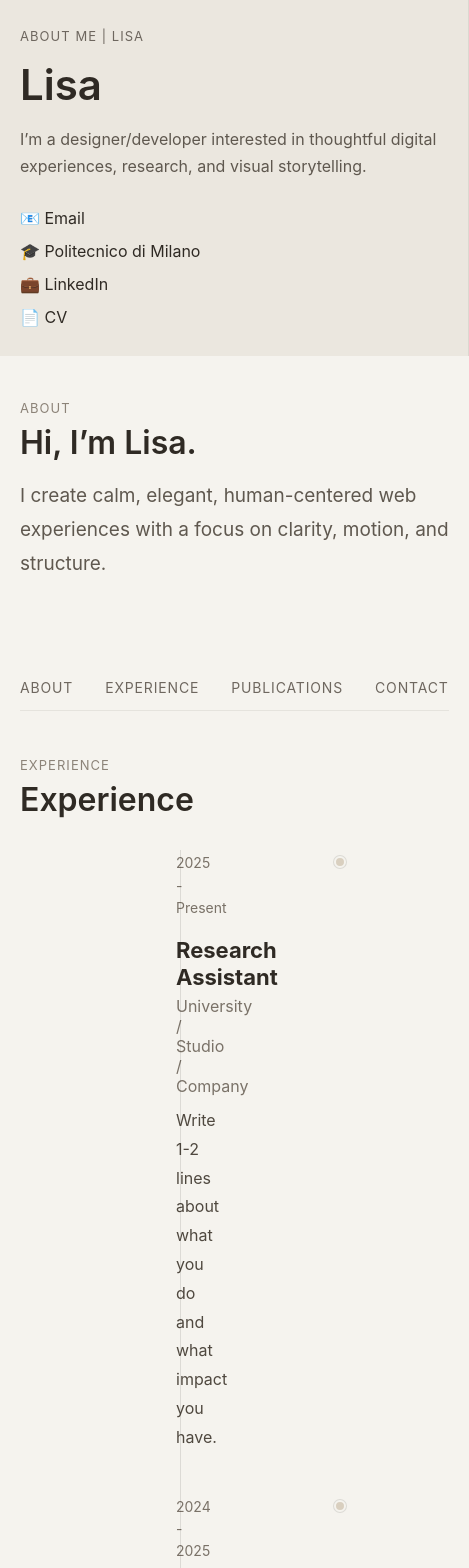
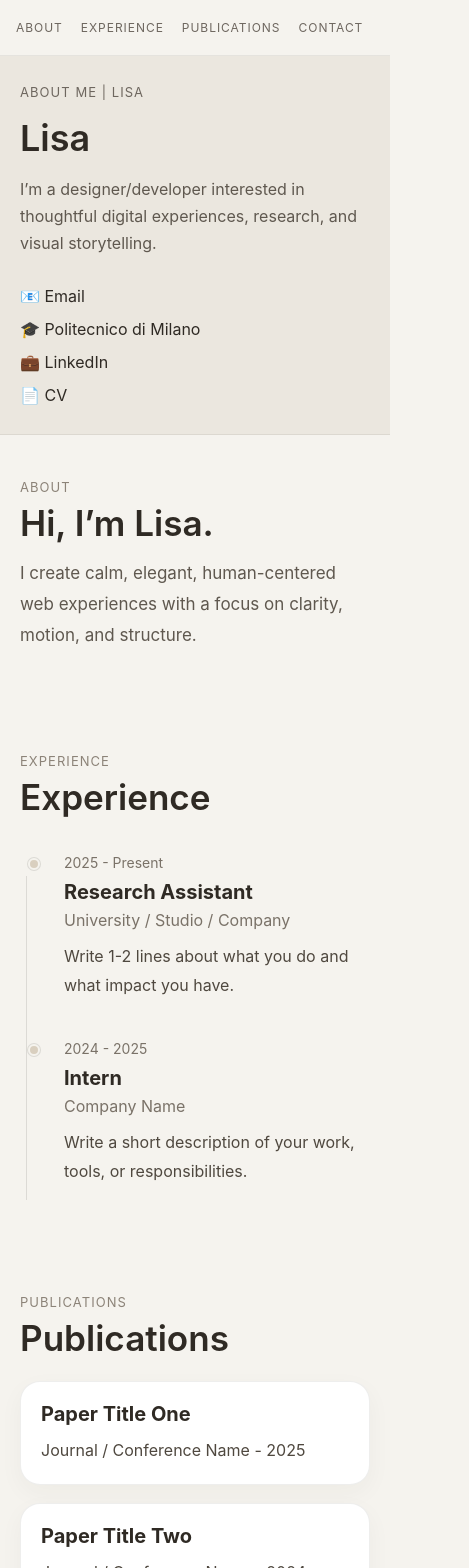
Before and after one commit to LisaPi1/my-portfolio, a React (Vite) app: page / in a window 390 px wide. Shown: the top 1568 px of the page, 469 px wide, since content can reach past the window. Built offline with nearby package versions, Linux system fonts and the light colour scheme.

Commit message:
navigation bar, again

```diff
--- a/src/App.css
+++ b/src/App.css
@@ -1,5 +1,9 @@
 * {
   box-sizing: border-box;
+}
+
+:root {
+  --topbar-height: 64px;
 }
 
 html,
@@ -24,18 +28,58 @@ a {
   text-decoration: none;
 }
 
+/* TOP BAR */
+.topbar {
+  position: fixed;
+  top: 0;
+  left: 0;
+  width: 100%;
+  height: var(--topbar-height);
+  z-index: 1000;
+  background: rgba(245, 243, 238, 0.94);
+  backdrop-filter: blur(8px);
+  border-bottom: 1px solid rgba(47, 42, 36, 0.08);
+}
+
+.topbar-nav {
+  height: 100%;
+  display: flex;
+  align-items: center;
+  justify-content: center;
+  gap: 32px;
+  padding: 0 20px;
+  overflow-x: auto;
+  white-space: nowrap;
+}
+
+.topbar-nav a {
+  font-size: 13px;
+  letter-spacing: 0.08em;
+  text-transform: uppercase;
+  color: #6e675f;
+  flex: 0 0 auto;
+  transition: opacity 0.2s ease, color 0.2s ease;
+}
+
+.topbar-nav a:hover {
+  opacity: 0.7;
+  color: #2f2a24;
+}
+
+/* MAIN LAYOUT */
 .layout {
   display: grid;
   grid-template-columns: 320px 1fr;
   min-height: 100vh;
+  padding-top: var(--topbar-height);
 }
 
 .sidebar {
   background: #ebe7df;
   border-right: 1px solid rgba(47, 42, 36, 0.08);
   position: sticky;
-  top: 0;
-  height: 100vh;
+  top: var(--topbar-height);
+  height: calc(100vh - var(--topbar-height));
 }
 
 .sidebar-inner {
@@ -92,7 +136,7 @@ a {
 .section {
   padding: 22px 0 64px;
   max-width: 860px;
-  scroll-margin-top: 24px;
+  scroll-margin-top: 96px;
 }
 
 .hero-section {
@@ -121,6 +165,7 @@ a {
   max-width: 700px;
 }
 
+/* PUBLICATIONS */
 .stack {
   display: flex;
   flex-direction: column;
@@ -128,7 +173,6 @@ a {
   margin-top: 24px;
 }
 
-/* PUBLICATION CARDS ONLY */
 .card {
   background: #ffffff;
   border: 1px solid rgba(47, 42, 36, 0.08);
@@ -142,6 +186,12 @@ a {
   font-size: 22px;
 }
 
+.card p {
+  margin: 10px 0 0;
+  line-height: 1.75;
+  color: #4f483f;
+}
+
 .publication-card {
   transition: transform 0.2s ease, box-shadow 0.2s ease;
 }
@@ -151,42 +201,37 @@ a {
   box-shadow: 0 16px 34px rgba(47, 42, 36, 0.08);
 }
 
+/* TEXT HELPERS */
 .muted,
 .date {
   color: #7a7268;
 }
 
-.card p {
-  margin: 10px 0 0;
-  line-height: 1.75;
-  color: #4f483f;
-}
-
-/* TIMELINE EXPERIENCE */
+/* EXPERIENCE TIMELINE */
 .timeline {
   position: relative;
   margin-top: 28px;
   display: flex;
   flex-direction: column;
-  gap: 10px;
+  gap: 8px;
 }
 
 .timeline::before {
   content: "";
   position: absolute;
-  top: 6px;
-  bottom: 6px;
-  left: 168px;
+  top: 8px;
+  bottom: 8px;
+  left: 158px;
   width: 1px;
   background: rgba(47, 42, 36, 0.12);
 }
 
 .timeline-item {
   display: grid;
-  grid-template-columns: 140px 56px 1fr;
-  gap: 14px;
+  grid-template-columns: 140px 36px 1fr;
+  column-gap: 18px;
   align-items: start;
-  padding: 8px 0 24px;
+  padding: 8px 0 26px;
 }
 
 .timeline-date {
@@ -194,29 +239,25 @@ a {
   line-height: 1.6;
   color: #7a7268;
   text-align: right;
-  padding-top: 2px;
+  padding-top: 3px;
 }
 
 .timeline-marker {
-  position: relative;
   display: flex;
   justify-content: center;
-  min-height: 100%;
+  align-items: flex-start;
+  position: relative;
 }
 
 .timeline-dot {
   width: 12px;
   height: 12px;
-  border-radius: 999px;
+  border-radius: 50%;
   background: #d9cfbf;
   border: 2px solid #f5f3ee;
   box-shadow: 0 0 0 1px rgba(47, 42, 36, 0.12);
   margin-top: 4px;
   z-index: 1;
-}
-
-.timeline-content {
-  padding-bottom: 2px;
 }
 
 .timeline-content h3 {
@@ -226,7 +267,7 @@ a {
 }
 
 .timeline-content .muted {
-  margin: 0 0 10px;
+  margin: 0 0 12px;
 }
 
 .timeline-text {
@@ -236,7 +277,7 @@ a {
   max-width: 620px;
 }
 
-/* CONTACT BUTTON */
+/* BUTTON */
 .button-link {
   display: inline-block;
   margin-top: 12px;
@@ -260,40 +301,53 @@ a {
 
   .sidebar {
     position: relative;
+    top: 0;
     height: auto;
+    border-right: none;
+    border-bottom: 1px solid rgba(47, 42, 36, 0.08);
+  }
+
+  .sidebar-inner {
+    padding: 28px 20px;
   }
 
   .content {
     padding: 36px 20px 56px;
   }
 
-  .sidebar-inner {
-    padding: 28px 20px;
+  .topbar-nav {
+    justify-content: flex-start;
+    gap: 22px;
   }
 
   .timeline::before {
-  left: 160px; /* adjust to match new layout */
+    left: 6px;
+    top: 32px;
+    bottom: 8px;
   }
 
   .timeline-item {
-  display: grid;
-  grid-template-columns: 140px 40px 1fr;
-  gap: 16px;
+    grid-template-columns: 28px 1fr;
+    column-gap: 16px;
+    row-gap: 6px;
+    padding: 8px 0 22px;
   }
 
   .timeline-date {
     grid-column: 2;
     text-align: left;
-    order: -1;
     padding-top: 0;
-    margin-bottom: 2px;
+    margin: 0;
   }
 
   .timeline-marker {
-  position: relative;
-  display: flex;
+    grid-column: 1;
+    grid-row: 1 / span 2;
     justify-content: center;
-  align-items: flex-start;
+  }
+
+  .timeline-dot {
+    margin-top: 6px;
   }
 
   .timeline-content {
@@ -301,33 +355,39 @@ a {
   }
 }
 
-.top-nav {
-  position: sticky;
-  top: 0;
-  z-index: 10;
-
-  display: flex;
-  justify-content: center;
-  gap: 32px;
-
-  padding: 14px 0;
-  margin-bottom: 24px;
-
-  background: rgba(245, 243, 238, 0.8);
-  backdrop-filter: blur(8px);
-
-  border-bottom: 1px solid rgba(47, 42, 36, 0.08);
+@media (max-width: 560px) {
+  :root {
+    --topbar-height: 56px;
   }
 
-.top-nav a {
-  font-size: 14px;
-  letter-spacing: 0.06em;
-  text-transform: uppercase;
-  color: #6e675f;
-
-  transition: opacity 0.2s ease;
+  .topbar-nav {
+    padding: 0 16px;
+    gap: 18px;
   }
 
-.top-nav a:hover {
-  opacity: 0.6;
+  .topbar-nav a {
+    font-size: 12px;
   }
+
+  .sidebar h1 {
+    font-size: 36px;
+  }
+
+  .section h2 {
+    font-size: clamp(28px, 9vw, 42px);
+  }
+
+  .lead {
+    font-size: 17px;
+  }
+
+  .card,
+  .publication-card {
+    padding: 20px;
+  }
+
+  .timeline-content h3,
+  .card h3 {
+    font-size: 20px;
+  }
+}
--- a/src/App.jsx
+++ b/src/App.jsx
@@ -32,6 +32,16 @@ const publications = [
 
 export default function App() {
   return (
+    <>
+      <header className="topbar">
+        <nav className="topbar-nav">
+          <a href="#about">About</a>
+          <a href="#experience">Experience</a>
+          <a href="#publications">Publications</a>
+          <a href="#contact">Contact</a>
+        </nav>
+      </header>
+
       <div className="layout">
         <aside className="sidebar">
           <div className="sidebar-inner">
@@ -44,8 +54,12 @@ export default function App() {
 
             <nav className="contact-list">
               <a href="mailto:you@example.com">📧 Email</a>
-            <a href="https://polimi.it/">🎓 Politecnico di Milano</a>
-            <a href="https://linkedin.com/">💼 LinkedIn</a>
+              <a href="https://polimi.it/" target="_blank" rel="noreferrer">
+                🎓 Politecnico di Milano
+              </a>
+              <a href="https://linkedin.com/" target="_blank" rel="noreferrer">
+                💼 LinkedIn
+              </a>
               <a href="#">📄 CV</a>
             </nav>
           </div>
@@ -60,13 +74,6 @@ export default function App() {
               clarity, motion, and structure.
             </p>
           </section>
-
-        <nav className="top-nav">
-          <a href="#about">About</a>
-          <a href="#experience">Experience</a>
-          <a href="#publications">Publications</a>
-          <a href="#contact">Contact</a>
-        </nav>
 
           <section className="section" id="experience">
             <p className="section-tag">Experience</p>
@@ -124,5 +131,6 @@ export default function App() {
           </section>
         </main>
       </div>
+    </>
   );
 }
```
Lines whose indentation alone changed are shown as unchanged.
